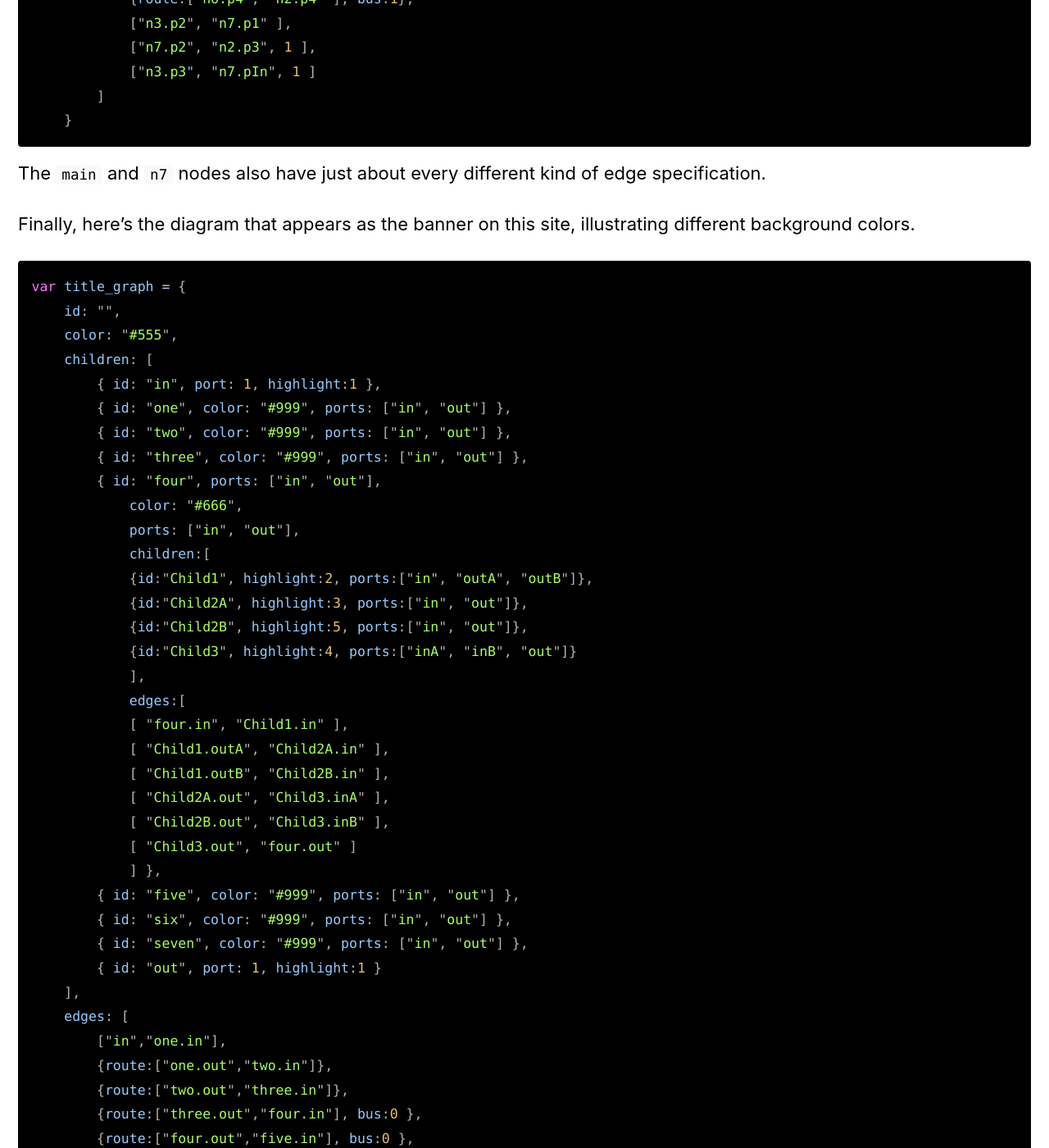
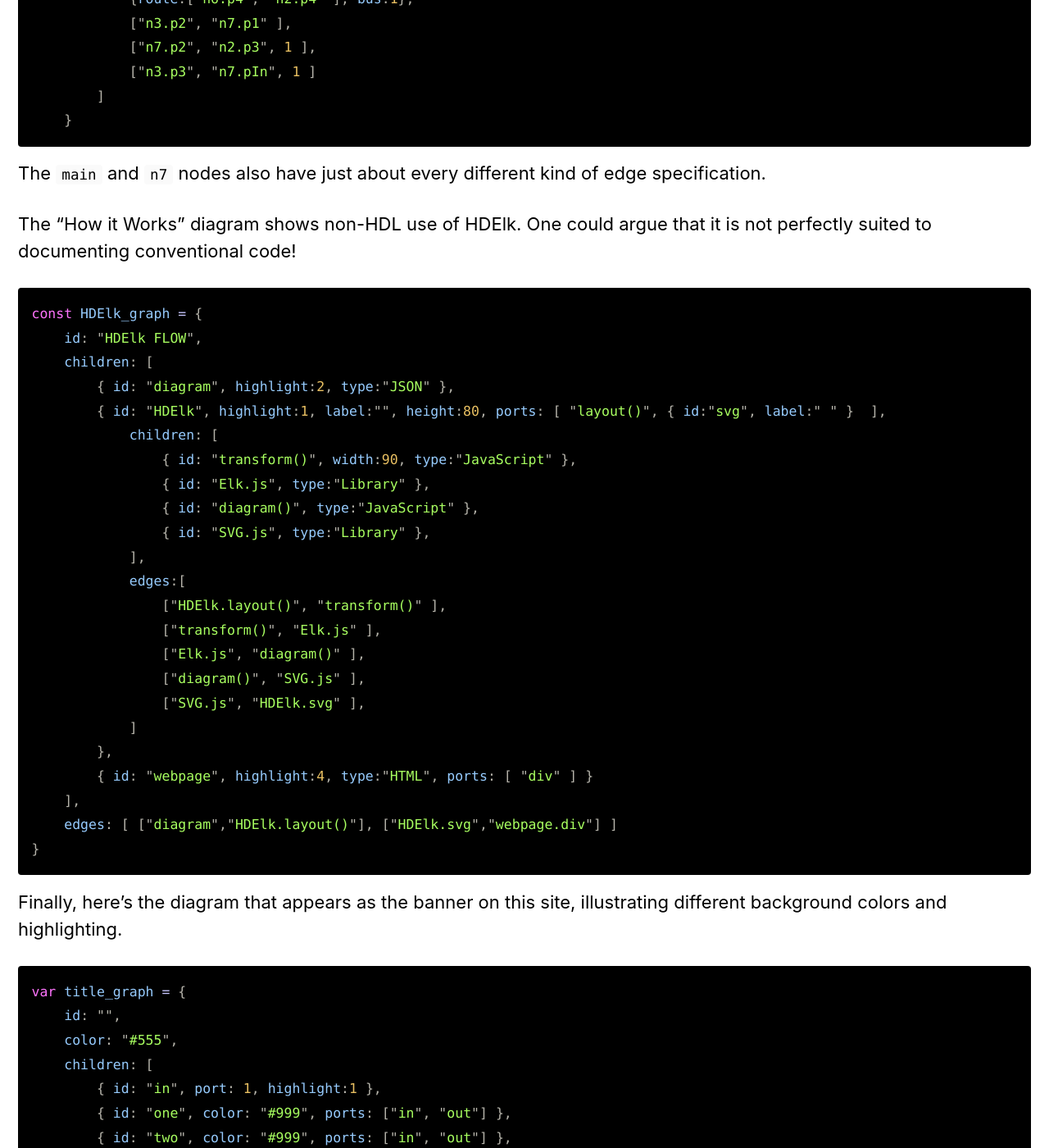
Before and after one commit to davidthings/hdelk, a Jekyll site: the page built from docs/_pages/tutorial.md, in a window 1280 px wide and 1400 px high, scrolled down 16355 px. Shown: the whole window at 82% size. Built offline with Jekyll 4.4.1, drawn with Linux system fonts in a browser that asks for light colours; cached includes are drawn as plain includes; nearby versions of some CDN libraries; a script that is not in the unit is left out; our own code applies the rules of GitHub Pages for plain Markdown files; some of the changed text lies outside the part shown.

Commit message:
Cleanup descriptions, talk about Port objects

````diff
--- a/docs/_pages/tutorial.md
+++ b/docs/_pages/tutorial.md
@@ -810,41 +810,11 @@
 
 Common errors are not getting the labels right in edge specifications, and missing commas in lists of edges or components.  Of course brace and parenthesis mismatches are their usual hell.
 
-<div id="HDElk_diagram"></div>
-
-<script type="text/javascript">
-
-    const HDElk_graph = {
-        id: "HDElk FLOW",
-        children: [
-            { id: "diagram", highlight:2, type:"JSON" },
-            { id: "HDElk", highlight:1, label:"", height:80, ports: [ "layout()", "svg"  ],
-                children: [
-                    { id: "transform()", width:90, type:"JavaScript" },
-                    { id: "Elk.js", type:"Library" },
-                    { id: "diagram()", type:"JavaScript" },
-                    { id: "SVG.js", type:"Library" },
-                ],
-                edges:[
-                    ["HDElk.layout()", "transform()" ],
-                    ["transform()", "Elk.js" ],
-                    ["Elk.js", "diagram()" ],
-                    ["diagram()", "SVG.js" ],
-                    ["SVG.js", "HDElk.svg" ],
-                ]
-            },
-            { id: "webpage", highlight:4, type:"HTML", ports: [ "div" ] }
-        ],
-        edges: [ ["diagram","HDElk.layout()"], ["HDElk.svg","webpage.div"] ]
-    }
-
-    hdelk.layout( HDElk_graph, "HDElk_diagram" );
-</script>
 
 
 ## Extra Diagrams
 
-Here are two final diagrams, illustrating all of the above JSON specification techniques.
+Here are three final diagrams, illustrating all of the above JSON specification techniques.
 
 This first monster is especially interesting because of its use of a complex internal port and also a variety of different edge and port specification styles.
 
@@ -962,7 +932,66 @@
 
 The `main` and `n7` nodes also have just about every different kind of edge specification.
 
-Finally, here's the diagram that appears as the banner on this site, illustrating different background colors.
+The "How it Works" diagram shows non-HDL use of HDElk.  One could argue that it is not perfectly suited to documenting conventional code!
+
+<div id="HDElk_diagram"></div>
+
+<script type="text/javascript">
+
+    const HDElk_graph = {
+        id: "HDElk FLOW",
+        children: [
+            { id: "diagram", highlight:2, type:"JSON" },
+            { id: "HDElk", highlight:1, label:"", height:80, ports: [ "layout()", { id:"svg", label:" " }  ],
+                children: [
+                    { id: "transform()", width:90, type:"JavaScript" },
+                    { id: "Elk.js", type:"Library" },
+                    { id: "diagram()", type:"JavaScript" },
+                    { id: "SVG.js", type:"Library" },
+                ],
+                edges:[
+                    ["HDElk.layout()", "transform()" ],
+                    ["transform()", "Elk.js" ],
+                    ["Elk.js", "diagram()" ],
+                    ["diagram()", "SVG.js" ],
+                    ["SVG.js", "HDElk.svg" ],
+                ]
+            },
+            { id: "webpage", highlight:4, type:"HTML", ports: [ "div" ] }
+        ],
+        edges: [ ["diagram","HDElk.layout()"], ["HDElk.svg","webpage.div"] ]
+    }
+
+    hdelk.layout( HDElk_graph, "HDElk_diagram" );
+</script>
+
+``` js
+const HDElk_graph = {
+    id: "HDElk FLOW",
+    children: [
+        { id: "diagram", highlight:2, type:"JSON" },
+        { id: "HDElk", highlight:1, label:"", height:80, ports: [ "layout()", { id:"svg", label:" " }  ],
+            children: [
+                { id: "transform()", width:90, type:"JavaScript" },
+                { id: "Elk.js", type:"Library" },
+                { id: "diagram()", type:"JavaScript" },
+                { id: "SVG.js", type:"Library" },
+            ],
+            edges:[
+                ["HDElk.layout()", "transform()" ],
+                ["transform()", "Elk.js" ],
+                ["Elk.js", "diagram()" ],
+                ["diagram()", "SVG.js" ],
+                ["SVG.js", "HDElk.svg" ],
+            ]
+        },
+        { id: "webpage", highlight:4, type:"HTML", ports: [ "div" ] }
+    ],
+    edges: [ ["diagram","HDElk.layout()"], ["HDElk.svg","webpage.div"] ]
+}
+```
+
+Finally, here's the diagram that appears as the banner on this site, illustrating different background colors and highlighting.
 
 <script>
     var title_graph = {
@@ -999,11 +1028,11 @@
             ["in","one.in"],
             {route:["one.out","two.in"]},
             {route:["two.out","three.in"]},
-            {route:["three.out","four.in"], bus:0 },
-            {route:["four.out","five.in"], bus:0 },
-            {route:["five.out","six.in"], bus:0 },
-            {route:["six.out","seven.in"], bus:0 },
-            {route:["seven.out","out"], bus:0 }
+            {route:["three.out","four.in"] },
+            {route:["four.out","five.in"] },
+            {route:["five.out","six.in"] },
+            {route:["six.out","seven.in"] },
+            {route:["seven.out","out"] }
         ]
     }
 
@@ -1050,11 +1079,11 @@
         ["in","one.in"],
         {route:["one.out","two.in"]},
         {route:["two.out","three.in"]},
-        {route:["three.out","four.in"], bus:0 },
-        {route:["four.out","five.in"], bus:0 },
-        {route:["five.out","six.in"], bus:0 },
-        {route:["six.out","seven.in"], bus:0 },
-        {route:["seven.out","out"], bus:0 }
+        {route:["three.out","four.in"] },
+        {route:["four.out","five.in"] },
+        {route:["five.out","six.in"] },
+        {route:["six.out","seven.in"] },
+        {route:["seven.out","out"] }
     ]
 }
 ```
````
